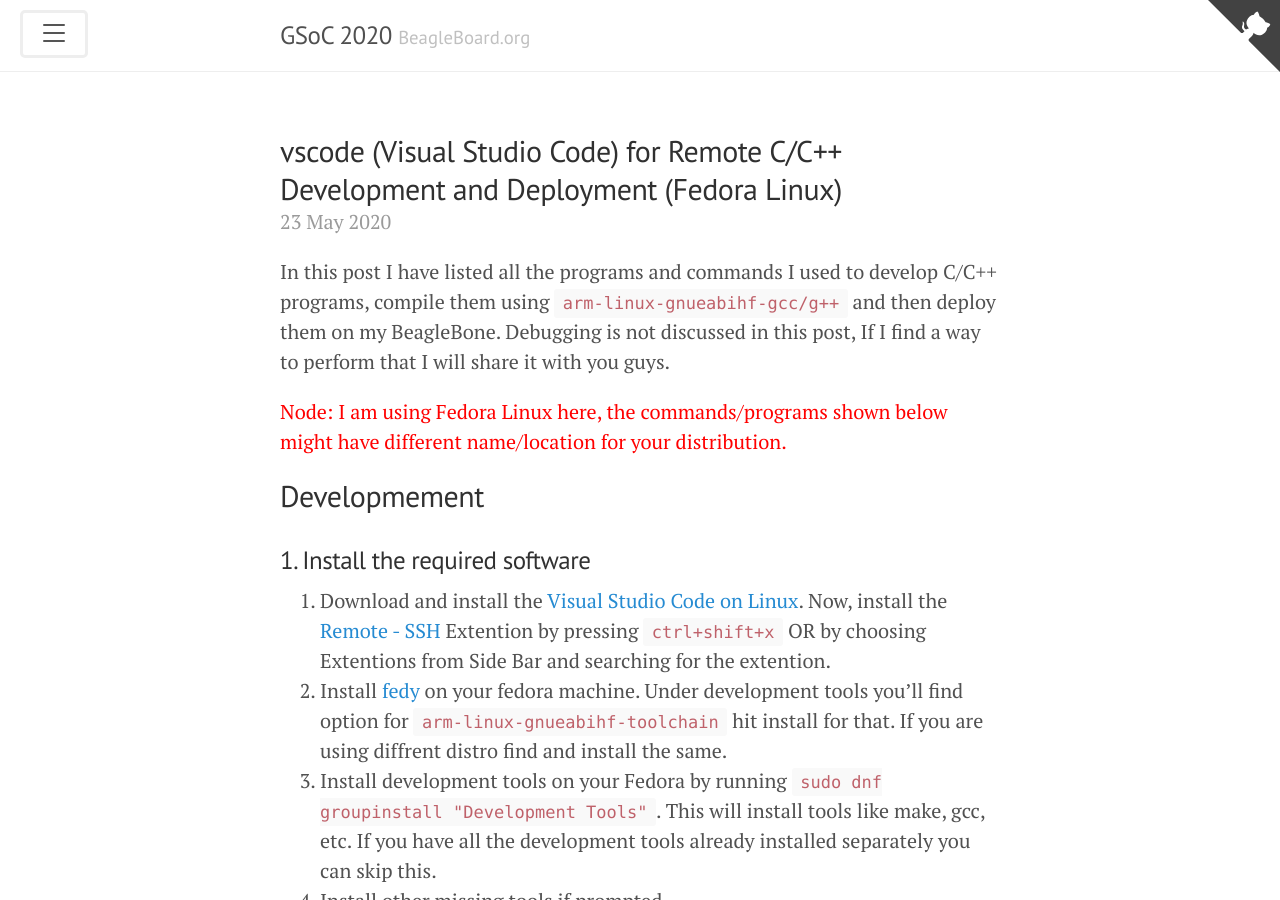
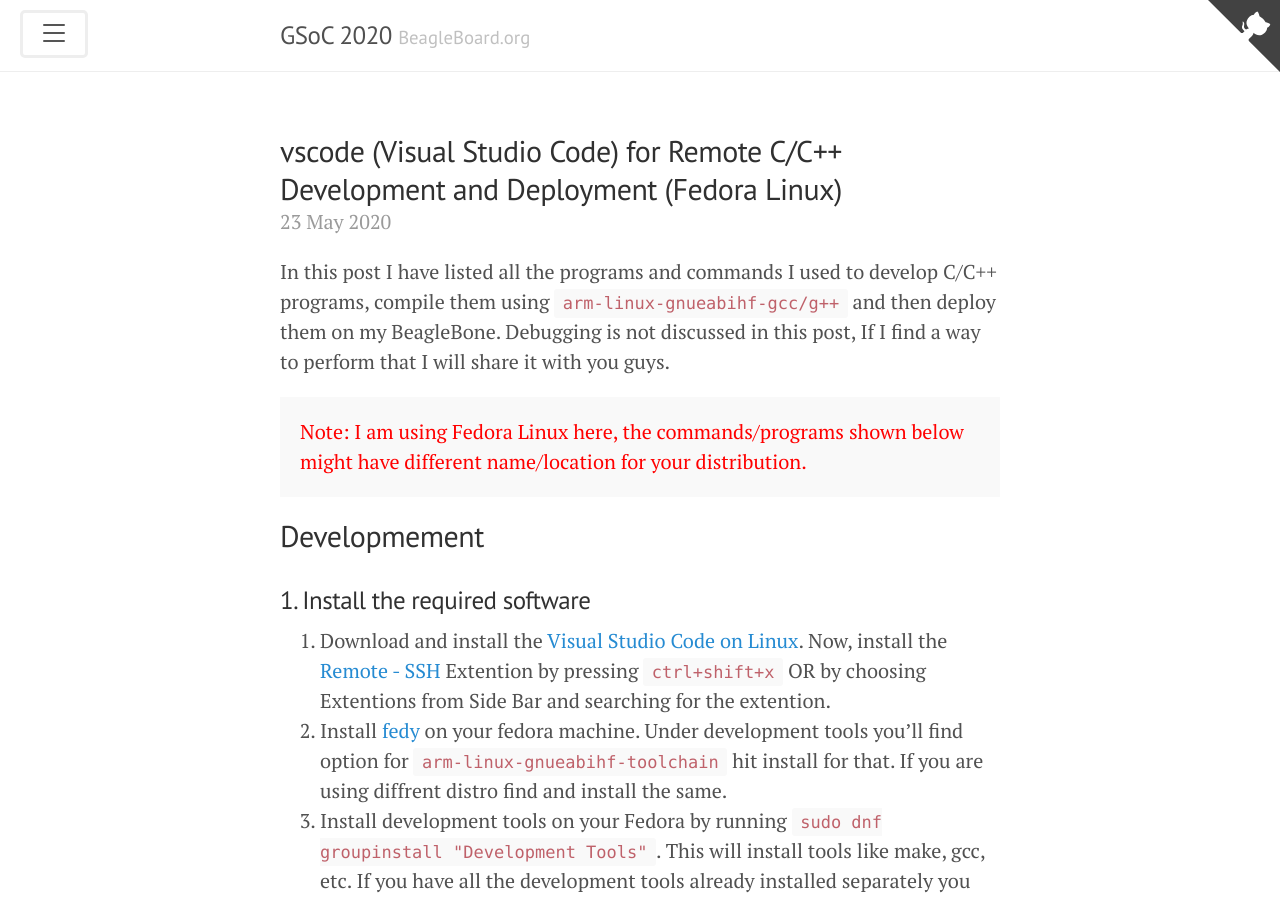
Before and after one commit to lorforlinux/GSoC2020_BeagleBoard.org, a Jekyll site: the page built from _posts/2020-05-23-vscode-remote-development-and-deployment.markdown, in a window 1280 px wide and 900 px high. Built offline with Jekyll 4.4.1, drawn with Linux system fonts in a browser that asks for light colours.

Commit message:
fix typo

```diff
--- a/_posts/2020-05-13-internet-over-usb.markdown
+++ b/_posts/2020-05-13-internet-over-usb.markdown
@@ -5,7 +5,7 @@
 
 This topic is explained all over the internet but my favourite is this detailed [Gist](https://gist.github.com/pdp7/d2711b5ff1fbb000240bd8337b859412) from [pdp7](https://github.com/pdp7) for configuring the network for Internet over USB. This post will be a concise version of that Gist.
 
-<span style="color:red"> Node: I am using Fedora Linux here, if you are using something different then wireless and ethernet device names might be different for you.</span>
+<p class="message" style="color:red"> Note: I am using Fedora Linux here, if you are using something different then wireless and ethernet device names might be different for you.</p>
 
 For using internet over USB we have to setup a conection like this:
 
--- a/_posts/2020-05-23-vscode-remote-development-and-deployment.markdown
+++ b/_posts/2020-05-23-vscode-remote-development-and-deployment.markdown
@@ -5,7 +5,7 @@
 
 In this post I have listed all the programs and commands I used to develop C/C++ programs, compile them using `arm-linux-gnueabihf-gcc/g++` and then deploy them on my BeagleBone. Debugging is not discussed in this post, If I find a way to perform that I will share it with you guys.
 
-<span style="color:red"> Node: I am using Fedora Linux here, the commands/programs shown below might have different name/location for your distribution.</span>
+<p class="message" style="color:red"> Note: I am using Fedora Linux here, the commands/programs shown below might have different name/location for your distribution.</p>
 
 ## Developmement
 
```
